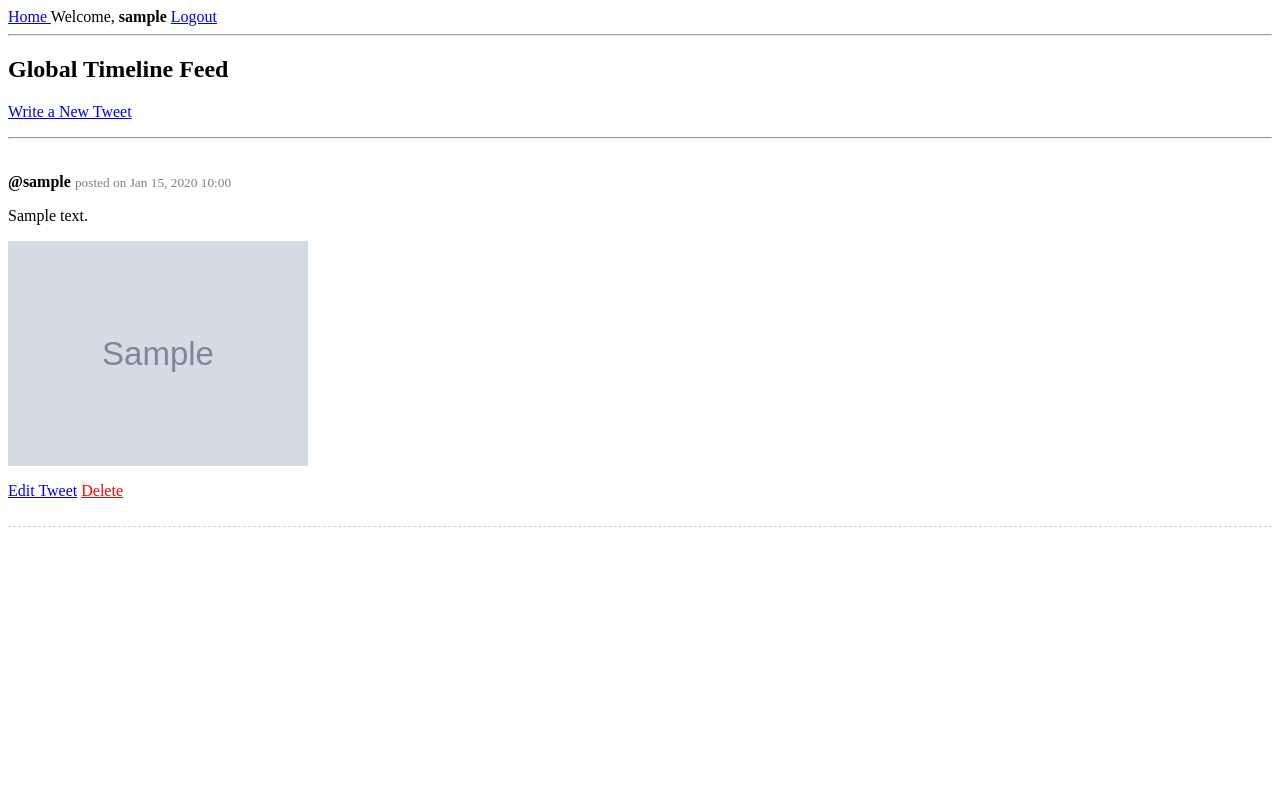
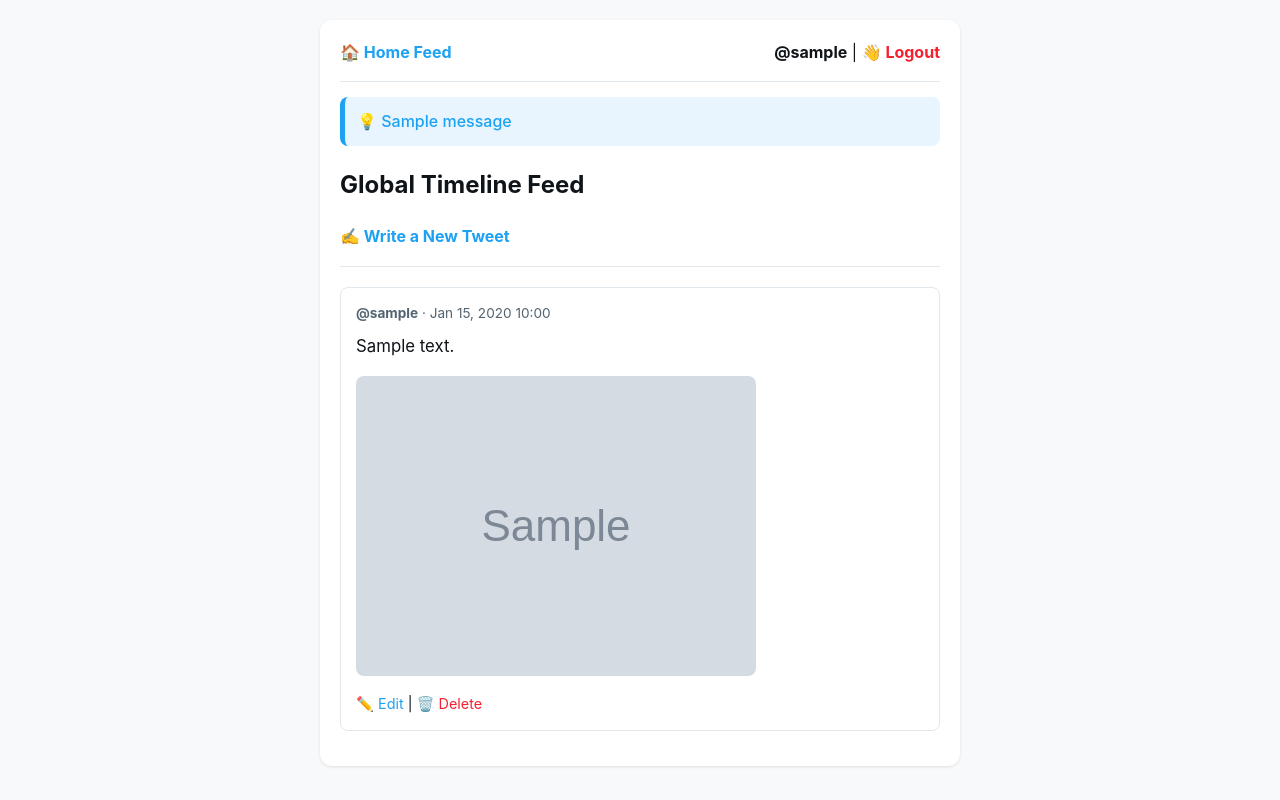
Before and after one commit to SaugatPanta10/Tweeter-App, a Django app: page / in a window 1280 px wide. Run offline with Django 5.2, Linux system fonts and the light colour scheme; a user stored in the database is signed in; tables that the repository leaves empty hold one stand-in row (values such as "Sample post"); grey boxes marked "Sample" are stand-in pictures; one stand-in notice (Sample message) is shown.

Commit message:
UI polished and confirmation message also displayed when edited, deleted, or created tweet

```diff
--- a/twitter/templates/base.html
+++ b/twitter/templates/base.html
@@ -3,21 +3,108 @@
 <head>
     <meta charset="UTF-8">
     <meta name="viewport" content="width=device-width, initial-scale=1.0">
-    <title>Twitter</title>
+    <title>Twitter Clone</title>
+
+    <style>
+        body {
+            font-family: -apple-system, BlinkMacSystemFont, "Segoe UI", Roboto, sans-serif;
+            line-height: 1.6;
+            background-color: #f7f9fa;
+            color: #0f1419;
+            margin: 0;
+            padding: 20px;
+        }
+        .container {
+            max-width: 600px;
+            margin: 0 auto;
+            background: #ffffff;
+            padding: 20px;
+            border-radius: 12px;
+            box-shadow: 0 1px 3px rgba(0,0,0,0.1);
+        }
+        nav {
+            padding-bottom: 15px;
+            margin-bottom: 15px;
+            border-bottom: 1px solid #e1e8ed;
+        }
+        nav a {
+            text-decoration: none;
+            color: #1da1f2;
+            font-weight: bold;
+        }
+        .alert-box {
+            background-color: #e8f5fe;
+            color: #1da1f2;
+            padding: 12px;
+            border-radius: 8px;
+            margin-bottom: 15px;
+            font-weight: 500;
+            border-left: 5px solid #1da1f2;
+        }
+        .tweet-card {
+            border: 1px solid #e1e8ed;
+            border-radius: 8px;
+            padding: 15px;
+            margin-bottom: 15px;
+            background: #fff;
+        }
+        .tweet-card:hover {
+            background-color: #fcfdfe;
+        }
+        .meta-text {
+            color: #536471;
+            font-size: 0.85em;
+        }
+        button, input[type="submit"] {
+            background-color: #1da1f2;
+            color: white;
+            border: none;
+            padding: 10px 16px;
+            border-radius: 20px;
+            font-weight: bold;
+            cursor: pointer;
+        }
+        button:hover, input[type="submit"]:hover {
+            background-color: #1a91da;
+        }
+        textarea, input[type="text"], input[type="password"] {
+            width: 100%;
+            padding: 10px;
+            margin-top: 5px;
+            margin-bottom: 15px;
+            border: 1px solid #cfd9de;
+            border-radius: 6px;
+            box-sizing: border-box;
+        }
+    </style>
 </head>
 <body>
+
+    <div class="container">
         <nav>
-        <a href="#"> Home </a>
+            <a href="{% url 'tweet_list' %}">🏠 Home Feed</a>
+            <span style="float: right;">
                 {% if user.is_authenticated %}
-        <span>Welcome, <strong>{{user.username}}</strong></span>
-        <a href="{% url 'logout' %}"> Logout </a>
+                    <strong>@{{user.username}}</strong> |
+                    <a href="{% url 'logout' %}" style="color: #f4212e;">👋 Logout</a>
                 {% else %}
-        <a href="{% url 'login' %}"> Login </a>
-        <a href="{% url 'register' %}"> Register </a>
+                    <a href="{% url 'login' %}">🔑 Login</a> |
+                    <a href="{% url 'register' %}">👤 Register</a>
                 {% endif %}
+            </span>
         </nav>
-    <hr>
+
+        {% if messages %}
+            {% for message in messages %}
+                <div class="alert-box">
+                    💡 {{ message }}
+                </div>
+            {% endfor %}
+        {% endif %}
+
         {% block content %}
         {% endblock %}
+    </div>
+
 </body>
 </html>
--- a/twitter/templates/index.html
+++ b/twitter/templates/index.html
@@ -4,39 +4,34 @@
     <h2>Global Timeline Feed</h2>
 
     {% if user.is_authenticated %}
-        <p><a href="{% url 'tweet_create' %}">Write a New Tweet</a></p>
+        <p><a href="{% url 'tweet_create' %}" style="text-decoration: none; font-weight: bold; color: #1da1f2;">✍️ Write a New Tweet</a></p>
     {% endif %}
 
-    <hr>
+    <hr style="border: 0; border-top: 1px solid #e1e8ed; margin-bottom: 20px;">
 
     {% if not tweets %}
-        <p>No tweets yet. Be the first to post something!</p>
+        <p style="color: #536471; text-align: center;">No tweets yet. Be the first to post something!</p>
     {% else %}
 
         {% for tweet in tweets %}
-            <div style="border-bottom: 1px dashed #ccc; padding: 10px 0;">
-                <p>
-                    <strong>@{{ tweet.user.username }}</strong>
-                    <small style="color: gray;">
-                        posted on {{ tweet.created_at|date:"M d, Y H:i" }}
-                    </small>
-                </p>
+            <div class="tweet-card">
+                <div class="meta-text">
+                    <strong>@{{ tweet.user.username }}</strong> · {{ tweet.created_at|date:"M d, Y H:i" }}
+                </div>
 
-                <p>{{ tweet.content }}</p>
+                <p style="font-size: 1.05em; margin: 8px 0;">{{ tweet.content }}</p>
 
                 {% if tweet.image %}
                     <p>
-                        <img src="{{ tweet.image.url }}"
-                             alt="Tweet attachment"
-                             style="max-width: 300px; display: block; margin-top: 5px;">
+                        <img src="{{ tweet.image.url }}" alt="Tweet attachment" style="max-width: 100%; max-height: 400px; border-radius: 8px; display: block; margin-top: 10px;">
                     </p>
                 {% endif %}
 
                 {% if user.is_authenticated and user == tweet.user %}
-                    <p>
-                        <a href="{% url 'tweet_edit' tweet.id %}">Edit Tweet</a>
-                        <a href="{% url 'tweet_delete' tweet.id %}" style="color: red;">Delete</a>
-                    </p>
+                    <div style="margin-top: 10px; font-size: 0.9em;">
+                        <a href="{% url 'tweet_edit' tweet.id %}" style="text-decoration: none; color: #1da1f2;">✏️ Edit</a> |
+                        <a href="{% url 'tweet_delete' tweet.id %}" style="text-decoration: none; color: #f4212e;">🗑️ Delete</a>
+                    </div>
                 {% endif %}
             </div>
         {% endfor %}
--- a/twitter/templates/tweet_edit.html
+++ b/twitter/templates/tweet_edit.html
@@ -1,12 +1,12 @@
 {% extends 'base.html' %}
 
 {% block content %}
-    <h2> Edit Your Tweet</h2>
+    <h2>✏️ Edit Your Tweet</h2>
 
     <form method="POST" enctype="multipart/form-data">
         {% csrf_token %}
         {{ form.as_p }}
-        <button type="submit"> Save Changes</button>
+        <button type="submit">💾 Save Changes</button>
     </form>
 
     <p><a href="/">Cancel</a></p>
--- a/twitter/tweets/views.py
+++ b/twitter/tweets/views.py
@@ -1,191 +1,76 @@
+# tweets/views.py
 from django.shortcuts import render, redirect, get_object_or_404
+from django.contrib.auth import login, logout, authenticate
+from django.contrib.auth.forms import AuthenticationForm
+from django.contrib.auth.decorators import login_required
+from django.contrib import messages
 from .forms import RegistrationForm, TweetForm
-from django.contrib.auth import login, logout
-from django.contrib.auth.forms import AuthenticationForm
 from .models import Tweet
 
-# Create your views here.
-def index(request):
-    return render(request, 'base.html')
-
 def register_view(request):
-    # This function handles user registration page
-
     if request.method == 'POST':
-        # User submitted the registration form
-
         form = RegistrationForm(request.POST)
-        # Create form with data sent by user (username, password, etc.)
-
         if form.is_valid():
-            # Check if all data is correct:
-            # - username not empty
-            # - username not already taken
-            # - passwords match
-            # - password meets rules
-
             user = form.save()
-            # Save the new user into the database
-
             login(request, user)
-            # Log the user in immediately after registration
-
+            messages.success(request, f"Welcome to Twitter, @{user.username}! Your account was created.")
             return redirect('/')
-            # Send user to homepage after successful signup
-
     else:
-        # If user is just opening the page (GET request)
         form = RegistrationForm()
-        # Show empty registration form
-
     return render(request, 'register.html', {'form': form})
-    # Render HTML page and send form to template
 
 def login_view(request):
-    # This function handles user login
-
     if request.method == 'POST':
-        # User submitted login form
-
         form = AuthenticationForm(request, request.POST)
-        # Create authentication form with:
-        # - request (needed for session handling)
-        # - POST data (username + password)
-
         if form.is_valid():
-            # Check if credentials are correct:
-            # - user exists in database
-            # - password matches hashed password
-
             user = form.get_user()
-            # Get the authenticated user object
-
             login(request, user)
-            # Log the user in (start session)
-
+            messages.success(request, f"Welcome back, @{user.username}!")
             return redirect('/')
-            # Redirect to homepage after login
-
     else:
-        # If user is just opening login page
         form = AuthenticationForm()
-        # Show empty login form
-
     return render(request, 'login.html', {'form': form})
-    # Render login page with form
 
 def logout_view(request):
-    # This function logs the user out
-
-    if request.method == 'POST' or request.method == 'GET':
-        # Works for both POST and GET requests
-
-        logout(request)
-        # Remove user session (user becomes anonymous)
-
-        return redirect('/')
-        # Redirect to homepage after logout
+    logout(request)
+    return redirect('/')
 
 def tweet_list(request):
     all_tweets = Tweet.objects.all().order_by('-created_at')
     return render(request, 'index.html', {'tweets': all_tweets})
 
+@login_required
+def tweet_create(request):
+    if request.method == 'POST':
+        form = TweetForm(request.POST, request.FILES)
+        if form.is_valid():
+            tweet = form.save(commit=False)
+            tweet.user = request.user
+            tweet.save()
+            messages.success(request, "Your tweet was posted successfully!")
+            return redirect('/')
+    else:
+        form = TweetForm()
+    return render(request, 'tweet_create.html', {'form': form})
 
-def tweet_create(request):
-    # This function handles creation of a new tweet
+@login_required
+def tweet_edit(request, id):
+    tweet = get_object_or_404(Tweet, id=id, user=request.user)
+    if request.method == 'POST':
+        form = TweetForm(request.POST, request.FILES, instance=tweet)
+        if form.is_valid():
+            form.save()
+            messages.success(request, "Tweet updated successfully!")
+            return redirect('/')
+    else:
+        form = TweetForm(instance=tweet)
+    return render(request, 'tweet_edit.html', {'form': form, 'tweet': tweet})
 
+@login_required
+def tweet_delete(request, id):
+    tweet = get_object_or_404(Tweet, id=id, user=request.user)
     if request.method == 'POST':
-        # User submitted the tweet creation form
-
-        form = TweetForm(request.POST, request.FILES)
-        # Create form with:
-        # - POST data (tweet text, etc.)
-        # - FILES data (uploaded image if any)
-
-        if form.is_valid():
-            # Check if all submitted data is valid
-            # according to the TweetForm rules
-
-            tweet = form.save(commit=False)
-            # Create Tweet object but do NOT save to database yet
-            # We need to add the currently logged-in user first
-
-            tweet.user = request.user
-            # Assign the logged-in user as the owner/author
-            # of this tweet
-
-            tweet.save()
-            # Save the completed Tweet object to the database
-
-            return redirect('/')
-            # Redirect user to homepage after successful tweet creation
-
-    else:
-        # If user is just opening the tweet creation page
-
-        form = TweetForm()
-        # Show an empty tweet creation form
-
-    return render(request, 'tweet_create.html', {'form': form})
-    # Render HTML page and send form to template
-
-def tweet_edit(request, id):
-    # This function handles editing an existing tweet
-
-    tweet = get_object_or_404(Tweet, id=id, user=request.user)
-    # Find the tweet with the given ID that belongs to the
-    # currently logged-in user
-    # If no such tweet exists, return a 404 error page
-    # This prevents users from editing other users' tweets
-
-    if request.method == 'POST':
-        # User submitted the edit form
-
-        form = TweetForm(request.POST, request.FILES, instance=tweet)
-        # Create form with:
-        # - updated text data from POST
-        # - uploaded files from FILES
-        # - existing tweet instance to update instead of creating a new one
-
-        if form.is_valid():
-            # Check if all submitted data is valid according
-            # to the TweetForm validation rules
-
-            form.save()
-            # Save the updated tweet to the database
-
-            return redirect('/')
-            # Redirect user to homepage after successful update
-
-    else:
-        # User is opening the edit page (GET request)
-
-        form = TweetForm(instance=tweet)
-        # Create form pre-filled with the current tweet data
-        # so the user can see and modify existing content
-
-    return render(request, 'tweet_edit.html', {'form': form, 'tweet': tweet})
-    # Render edit page and send:
-    # - form (for displaying/editing fields)
-    # - tweet object (if template needs tweet information)
-
-# View for deleting a tweet
-def tweet_delete(request, id):
-
-    # Retrieve the tweet with the given ID that belongs to the currently logged-in user.
-    # If no matching tweet is found, return a 404 error.
-    tweet = get_object_or_404(Tweet, id=id, user=request.user)
-
-    # Check if the request is a POST request.
-    # This confirms that the user has submitted the delete confirmation form.
-    if request.method == 'POST':
-
-        # Permanently remove the tweet from the database.
         tweet.delete()
-
-        # After deletion, redirect the user to the homepage.
+        messages.success(request, "Your tweet has been permanently deleted.")
         return redirect('/')
-
-    # If the request is GET, display the confirmation page
-    # and pass the tweet object to the template.
     return render(request, 'tweet_delete.html', {'tweet': tweet})
```
Also changed, not shown: twitter/templates/tweet_delete.html (+5 -10 lines), twitter/media/tweet_files/Paras_khadka_dUnw8Q3.webp (added). Lines whose indentation alone changed are shown as unchanged.
